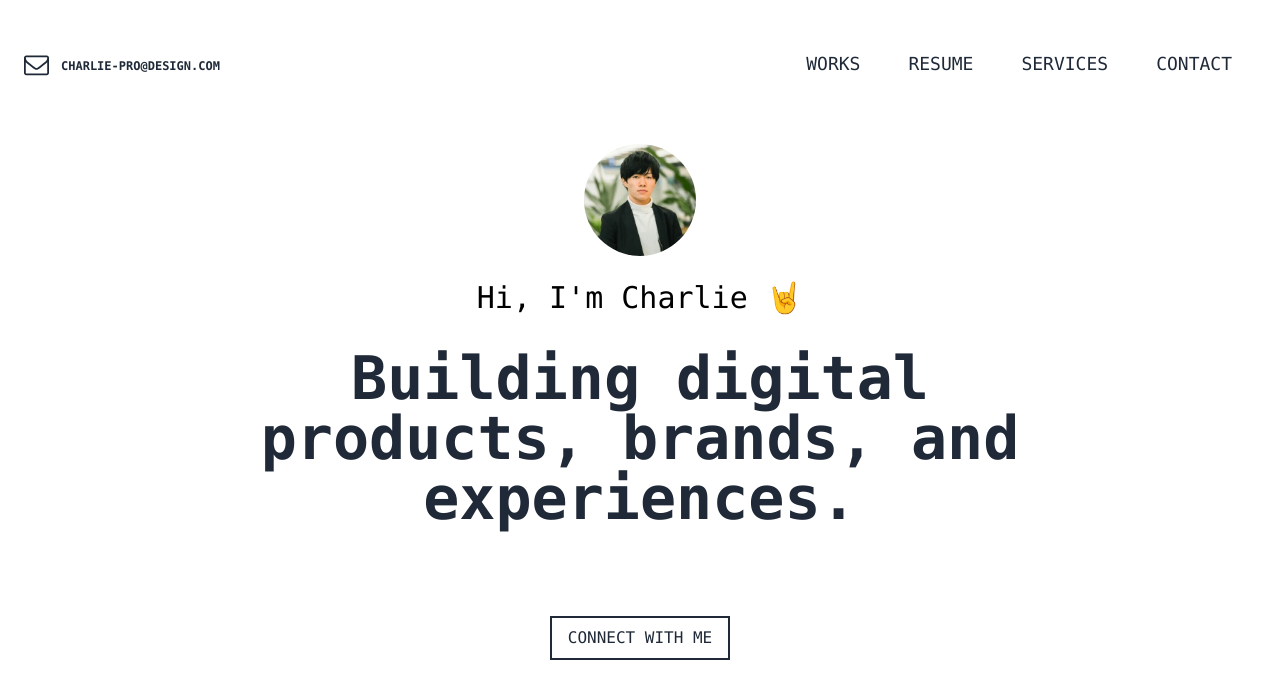
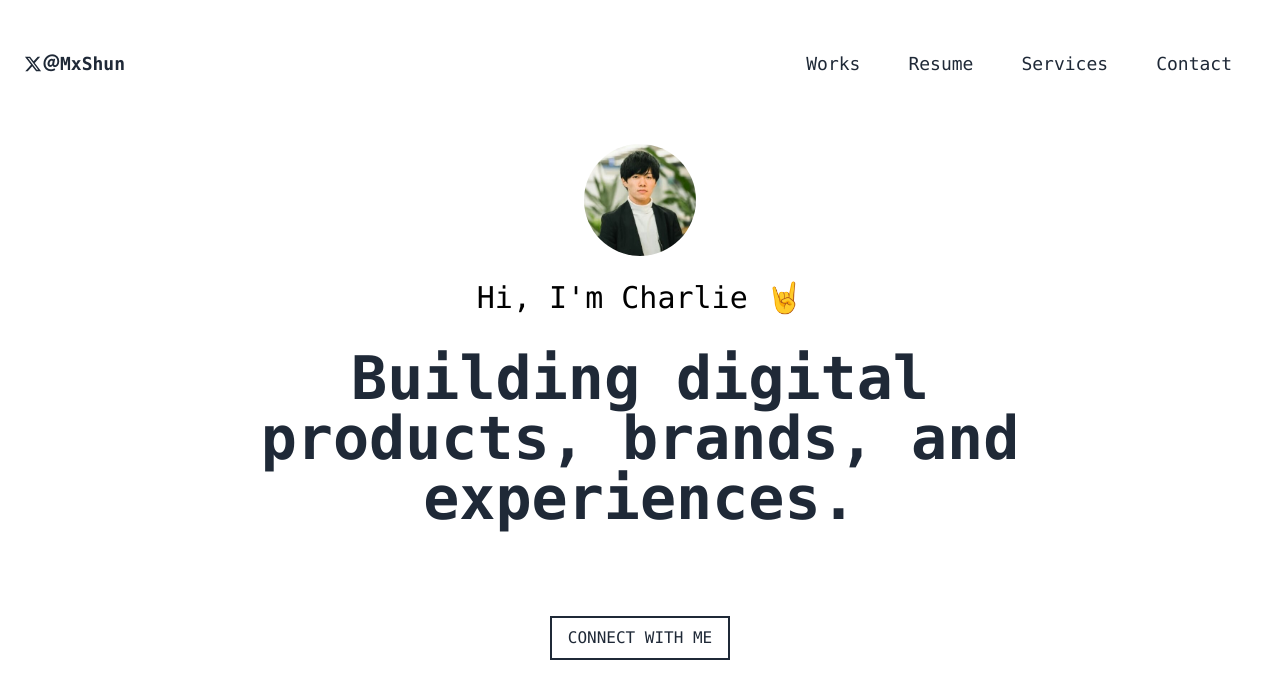
Before and after one commit to MxShun/MxShun.github.io, a Next.js app: page / in a window 1280 px wide. Shown: the top 698 px of the page. Built offline with nearby package versions, Linux system fonts and the light colour scheme.

Commit message:
mod: contact

```diff
--- a/app/page.tsx
+++ b/app/page.tsx
@@ -3,19 +3,19 @@ export default function Home() {
       <main className="relative h-screen overflow-hidden font-mono bg-white dark:bg-gray-800">
         <header className="z-30 flex items-center w-full h-24 sm:h-32">
           <div className="container flex items-center justify-between px-6 mx-auto">
-            <div className="flex items-center text-3xl font-black text-gray-800 uppercase dark:text-white">
-              <svg width="25" height="25" viewBox="0 0 1792 1792" fill="currentColor"
-                   xmlns="http://www.w3.org/2000/svg">
-                <path
-                    d="M1664 1504v-768q-32 36-69 66-268 206-426 338-51 43-83 67t-86.5 48.5-102.5 24.5h-2q-48 0-102.5-24.5t-86.5-48.5-83-67q-158-132-426-338-37-30-69-66v768q0 13 9.5 22.5t22.5 9.5h1472q13 0 22.5-9.5t9.5-22.5zm0-1051v-24.5l-.5-13-3-12.5-5.5-9-9-7.5-14-2.5h-1472q-13 0-22.5 9.5t-9.5 22.5q0 168 147 284 193 152 401 317 6 5 35 29.5t46 37.5 44.5 31.5 50.5 27.5 43 9h2q20 0 43-9t50.5-27.5 44.5-31.5 46-37.5 35-29.5q208-165 401-317 54-43 100.5-115.5t46.5-131.5zm128-37v1088q0 66-47 113t-113 47h-1472q-66 0-113-47t-47-113v-1088q0-66 47-113t113-47h1472q66 0 113 47t47 113z">
-                </path>
-              </svg>
-              <span className="mt-1 ml-3 text-xs">
-                    CHARLIE-PRO@DESIGN.COM
-                </span>
+            <div className="flex items-center text-lg font-black text-gray-800 dark:text-white">
+              <a href="https://twitter.com/MxShun" rel="noopener noreferrer" target="_blank" className="flex items-center hover:text-black">
+                <svg width="18" height="18" viewBox="0 0 24 24" fill="currentColor" xmlns="http://www.w3.org/2000/svg">
+                  <g>
+                    <path
+                        d="M18.244 2.25h3.308l-7.227 8.26 8.502 11.24H16.17l-5.214-6.817L4.99 21.75H1.68l7.73-8.835L1.254 2.25H8.08l4.713 6.231zm-1.161 17.52h1.833L7.084 4.126H5.117z"/>
+                  </g>
+                </svg>
+                ＠MxShun
+              </a>
             </div>
             <div className="flex items-center">
-              <nav className="items-center hidden text-lg text-gray-800 uppercase font-sen dark:text-white lg:flex">
+              <nav className="items-center hidden text-lg text-gray-800 font-sen dark:text-white lg:flex">
                 <a href="#" className="flex px-6 py-2 hover:text-black">
                   Works
                 </a>
```
